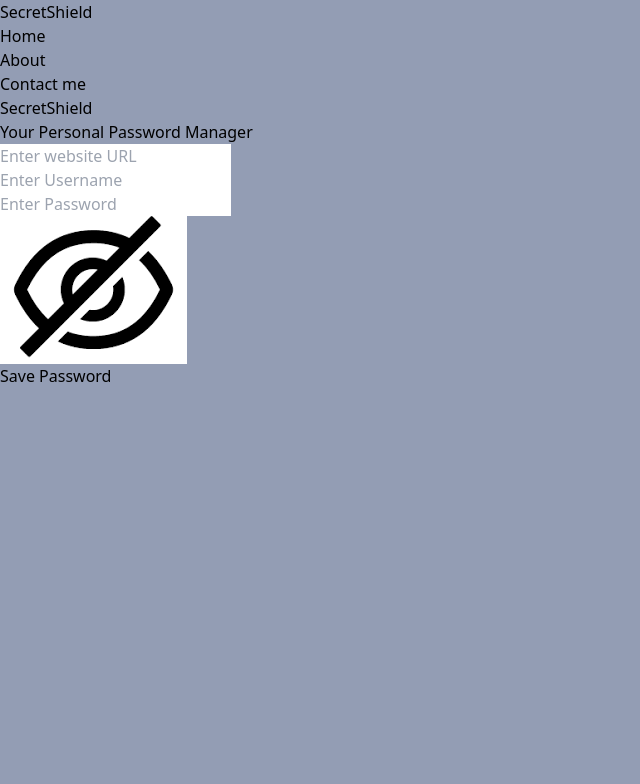
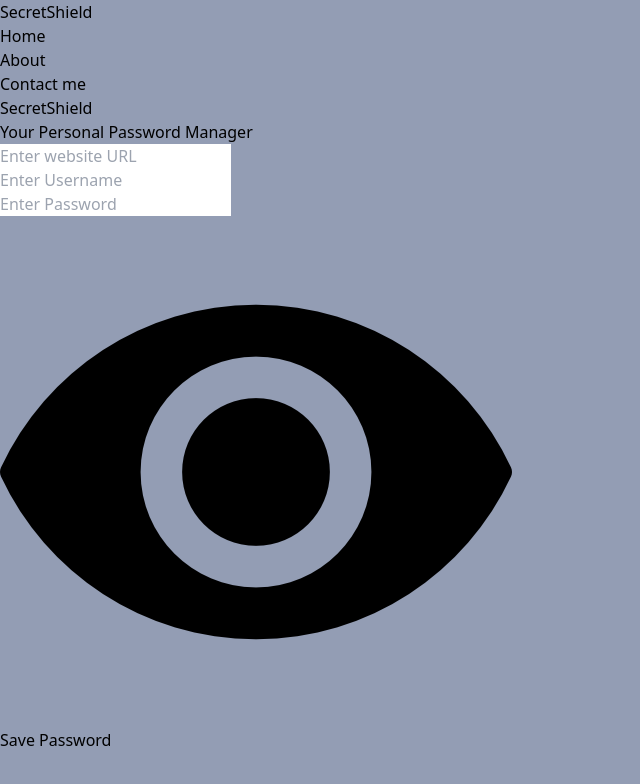
Before and after one commit to Gagan714/SecretShield, a React (Vite) app: page / in a window 1280 px wide. Shown: the top 784 px of the page, without its empty margins (0-640 px from the left). Built offline with nearby package versions, Linux system fonts and the light colour scheme; some icons are missing.

Commit message:
eye button

```diff
--- a/src/components/Manager.jsx
+++ b/src/components/Manager.jsx
@@ -1,20 +1,32 @@
-import React from 'react';
+import React, { useRef, useState } from 'react';
 
 const Manager = () => {
+  const [showPassword, setShowPassword] = useState(false);
+  const passwordRef = useRef();
+
+  const togglePasswordVisibility = () => {
+    setShowPassword(!showPassword);
+  };
+
   return (
     <div className="flex justify-center items-center my-2">
       <div className="w-2/3 flex flex-col justify-center items-center text-center text-white rounded-xl">
-        <h1 className="font-semibold text-3xl text-black"><span>Secret</span><span className="text-blue-700">Shield</span></h1>
+        <h1 className="font-semibold text-3xl text-black">
+          <span>Secret</span>
+          <span className="text-blue-700">Shield</span>
+        </h1>
         <p className="text-gray-900">Your Personal Password Manager</p>
         <input placeholder='Enter website URL' className="border border-black rounded-3xl my-6 mx-4 w-4/5 px-2 py-1 text-black" type="text" />
         <div className="flex w-full justify-around py-3">
           <div>
             <input placeholder='Enter Username' className="rounded-3xl border border-black px-2 py-1 text-black" type="text" />
+          </div>
+          <div className="relative">
+            <input placeholder='Enter Password' className="rounded-3xl border border-black px-2 py-1 text-black" type={showPassword ? 'text' : 'password'} ref={passwordRef} />
+            <div className="absolute right-2 top-2 h-6 w-5 cursor-pointer" onClick={togglePasswordVisibility}>
+              <img src={showPassword ? "src/assets/eyecross.png" : "src/assets/eye.png"} alt="Toggle Password Visibility" />
             </div>
-          <div className="relative">
-            <input placeholder='Enter Password' className="rounded-3xl border border-black px-2 py-1 text-black" type="text" />
-            <img src="src/assets/eyecross.png" className="absolute right-2 top-2 h-5 w-5" alt="eye" />
-            </div>
+          </div>
         </div>
         <button className="flex justify-center items-center my-2 py-1 border-black bg-blue-500 text-black px-3 rounded-2xl">
           Save Password
```
Also changed, not shown: src/assets/eyecross.png.
